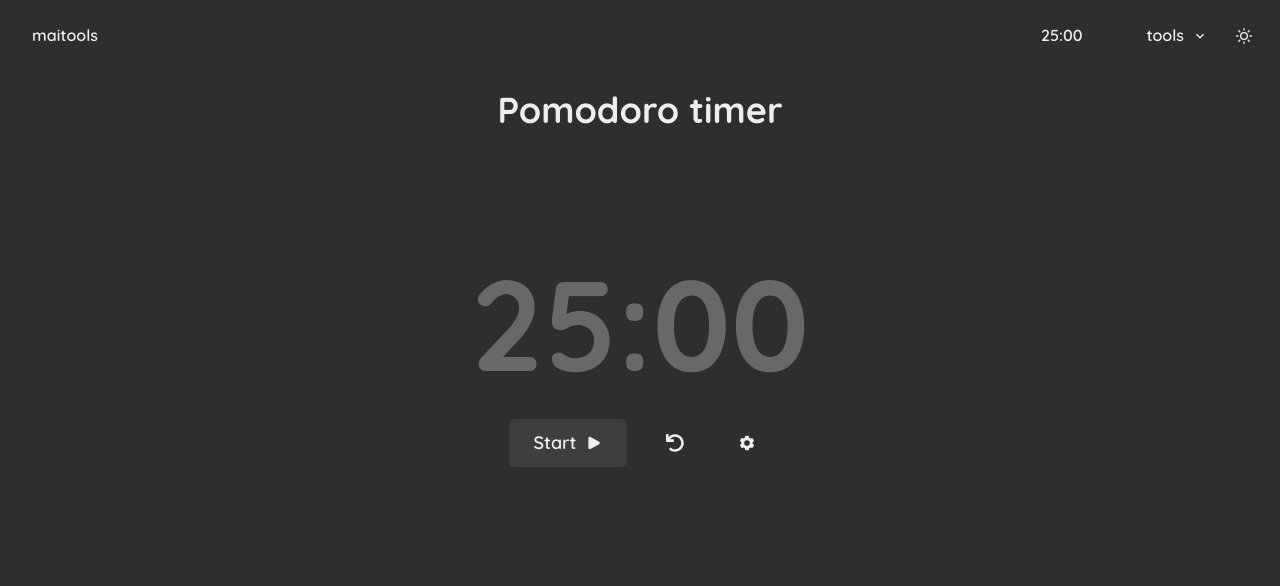
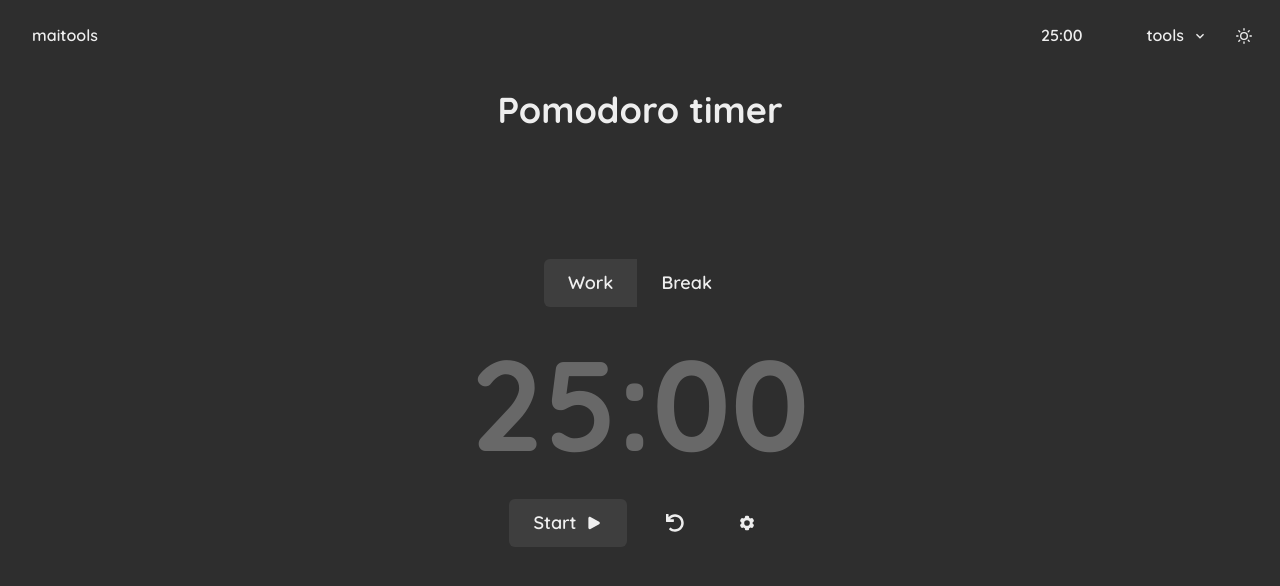
Before and after one commit to olimeme/maitools, a React (Vite) app: page /pomodoro-timer in a window 1280 px wide. Shown: the top 586 px of the page. Built offline with nearby package versions, Linux system fonts and the light colour scheme.

Commit message:
pomodoro: allow work/break status change

```diff
--- a/src/components/PomodoroSerttingsModal.tsx
+++ b/src/components/PomodoroSerttingsModal.tsx
@@ -1,5 +1,7 @@
 import {
   Button,
+  FormControl,
+  FormLabel,
   HStack,
   Input,
   Modal,
@@ -26,6 +28,10 @@ const PomodoroSerttingsModal = ({
   settings,
   onSettingsChange,
 }: PomodoroSettingsProps) => {
+  const [input, setInput] = useState("");
+
+  const isError = input === "";
+
   return (
     <Modal {...modalProps}>
       <ModalOverlay />
@@ -34,36 +40,37 @@ const PomodoroSerttingsModal = ({
         <ModalCloseButton />
         <ModalBody>
           <HStack>
+            <FormControl isInvalid={isError}>
               <Stack>
-              <Text>Work time:</Text>
+                <FormLabel>Work time:</FormLabel>
                 <Input
                   variant="filled"
                   placeholder="Work time"
                   size={"lg"}
-                onChange={(e: React.ChangeEvent<HTMLInputElement>) =>
-                  onSettingsChange.handleChangeWorkTime(
-                    parseInt(e.target.value)
-                  )
-                }
-                value={settings.workTime === 0 ? "" : settings.workTime}
+                  onChange={(e: React.ChangeEvent<HTMLInputElement>) => {
+                    onSettingsChange.handleChangeWorkTime(e.target.value);
+                    setInput(e.target.value);
+                  }}
+                  value={settings.workTime}
                   type="number"
                 />
               </Stack>
+            </FormControl>
+            <FormControl isInvalid={isError}>
               <Stack>
-              <Text>Break time:</Text>
+                <FormLabel>Break time:</FormLabel>
                 <Input
                   variant="filled"
                   placeholder="Break time"
                   size={"lg"}
                   onChange={(e: React.ChangeEvent<HTMLInputElement>) =>
-                  onSettingsChange.handleChangeBreakTime(
-                    parseInt(e.target.value)
-                  )
+                    onSettingsChange.handleChangeBreakTime(e.target.value)
                   }
-                value={settings.breakTime === 0 ? "" : settings.breakTime}
+                  value={settings.breakTime}
                   type="number"
                 />
               </Stack>
+            </FormControl>
           </HStack>
         </ModalBody>
         <ModalFooter>
--- a/src/components/PomodoroTimer.tsx
+++ b/src/components/PomodoroTimer.tsx
@@ -2,6 +2,7 @@ import { useContext } from "react";
 import {
   Box,
   Button,
+  ButtonGroup,
   Center,
   HStack,
   Heading,
@@ -14,17 +15,37 @@ import { PomodoroTimerContext, PomodoroTimerHook } from "../App";
 
 const PomodoroTimer = () => {
   const {
-    data: { displayTimeRemaining, workTime, breakTime, isActive },
+    data: { displayTimeRemaining, workTime, breakTime, isActive, isWorking },
     handlers: {
       pauseTimer,
       resetTimer,
       handleChangeBreakTime,
       handleChangeWorkTime,
+      handleChangeTimerStatus,
     },
     notificationToast: { onOpen, isOpen, onClose },
   } = useContext(PomodoroTimerContext);
+
   return (
     <Box>
+      <Center>
+        <HStack>
+          <ButtonGroup size="lg" isAttached variant="ghost" mb={8}>
+            <Button
+              onClick={() => handleChangeTimerStatus("work")}
+              variant={isWorking ? "solid" : "ghost"}
+            >
+              Work
+            </Button>
+            <Button
+              onClick={() => handleChangeTimerStatus("break")}
+              variant={isWorking ? "ghost" : "solid"}
+            >
+              Break
+            </Button>
+          </ButtonGroup>
+        </HStack>
+      </Center>
       <Heading
         as={"h1"}
         size={"4xl"}
--- a/src/hooks/useTimer.ts
+++ b/src/hooks/useTimer.ts
@@ -1,6 +1,8 @@
 import { useDisclosure, useToast } from "@chakra-ui/react";
 import { useEffect, useRef, useState } from "react";
 import { getInitialStateFromLocalStorage } from "../helpers/getInitialStateFromLocalStorage";
+
+type PomodoroTimerStatus = "work" | "break";
 
 export const useTimer = () => {
   const { isOpen, onOpen, onClose } = useDisclosure();
@@ -42,7 +44,7 @@ export const useTimer = () => {
               duration: 4000,
               isClosable: true,
               variant: "subtle",
-              position: "bottom-right",
+              position: "bottom",
             });
             return !prevIsWorking;
           });
@@ -88,14 +90,20 @@ export const useTimer = () => {
 
   const resetTimer = () => {
     setIsActive(false);
-    setIsWorking(true);
-    setTimeRemaining(workTime * 60);
+    setTimeRemaining(isWorking ? workTime * 60 : breakTime * 60);
     timePassed.current = 0;
 
     localStorage.removeItem("timeRemaining");
     localStorage.removeItem("passedTime");
     localStorage.removeItem("isWorking");
     localStorage.removeItem("isActive");
+  };
+
+  const handleChangeTimerStatus = (status: PomodoroTimerStatus) => {
+    setIsWorking(status === "work");
+    setIsActive(false);
+    setTimeRemaining(status === "work" ? workTime * 60 : breakTime * 60);
+    timePassed.current = 0;
   };
 
   const displayTime = (seconds: number) => {
@@ -114,6 +122,7 @@ export const useTimer = () => {
       workTime,
       breakTime,
       isActive,
+      isWorking,
     },
     notificationToast: {
       isOpen,
@@ -125,6 +134,7 @@ export const useTimer = () => {
       resetTimer,
       handleChangeBreakTime,
       handleChangeWorkTime,
+      handleChangeTimerStatus,
     },
   };
 };
```
Also changed, not shown: src/components/ToastComponent.tsx (added, +24 -0 lines). Lines whose indentation alone changed are shown as unchanged.
